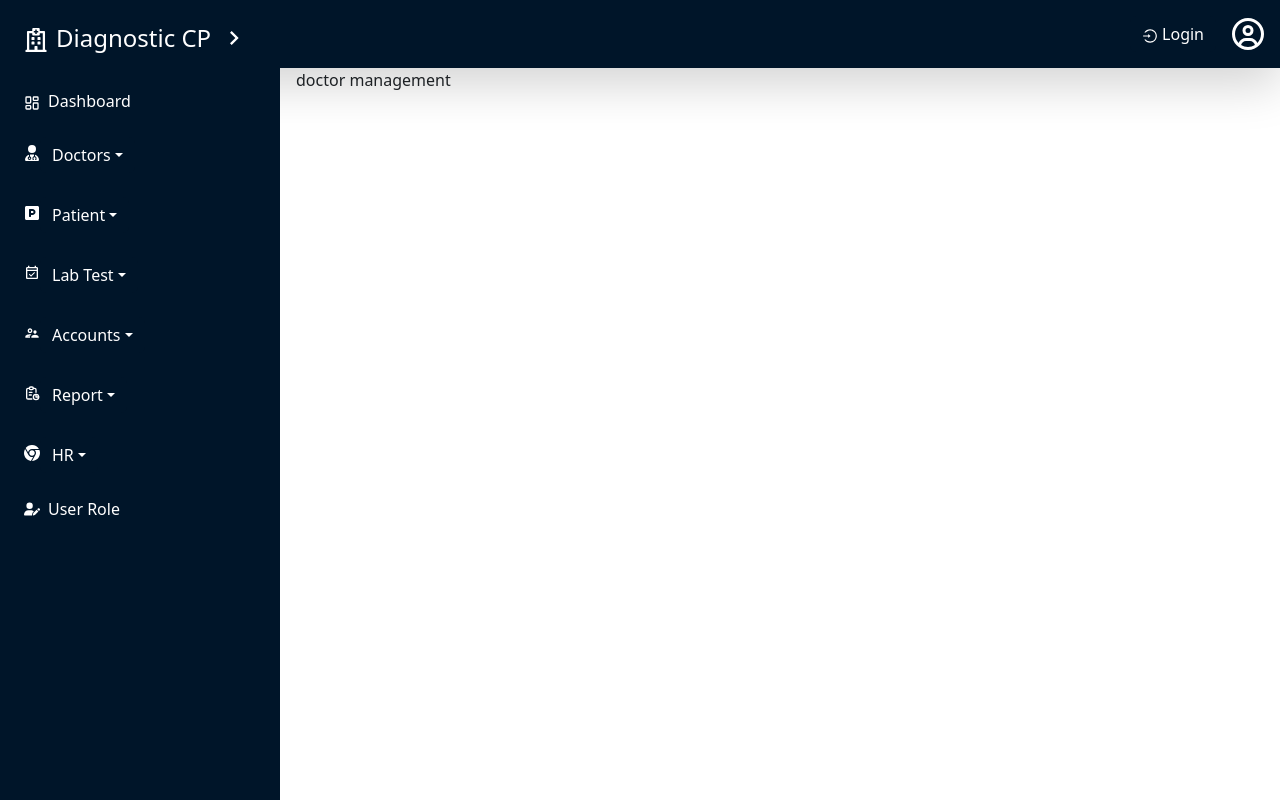
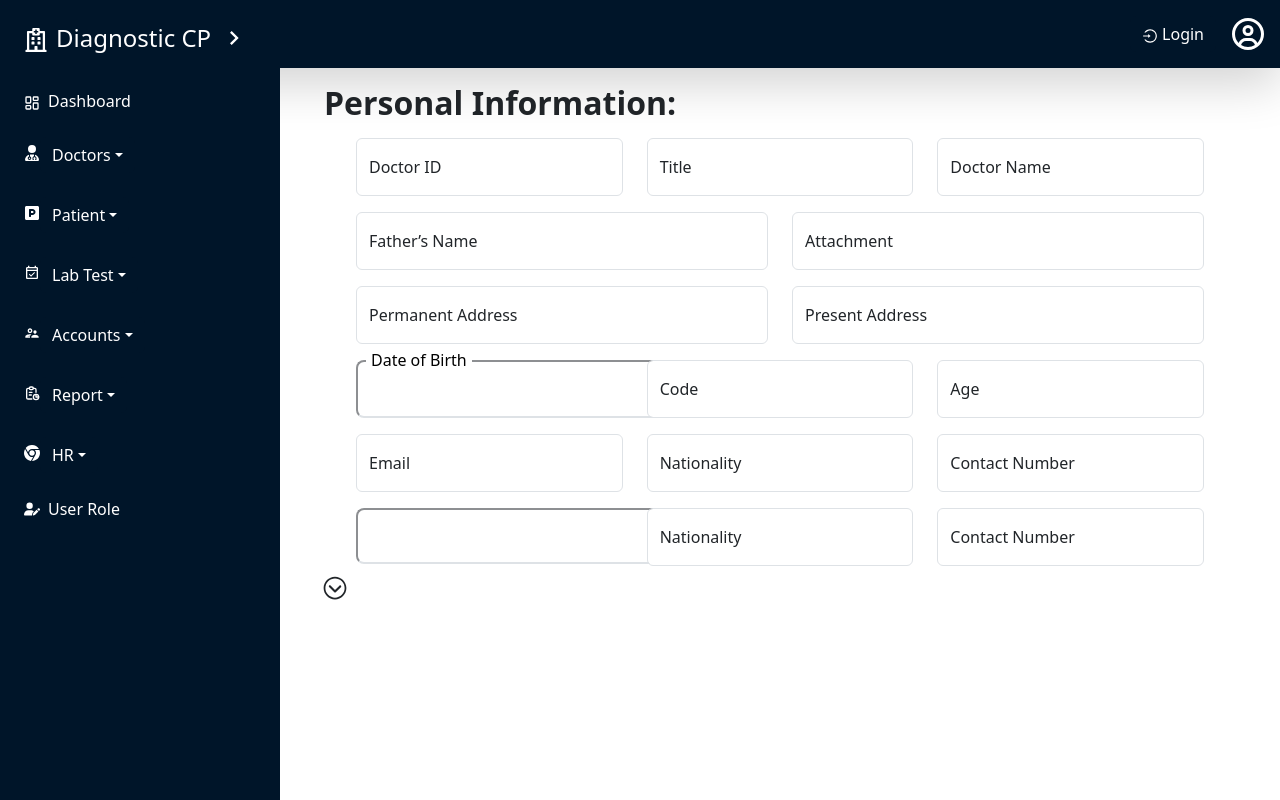
Before and after one commit to majbaulhoque/Hospital-Management-Systemstem, a React (Vite) app: page /doctor-management in a window 1280 px wide. Built offline with nearby package versions, Linux system fonts and the light colour scheme.

Commit message:
created doctor management form

```diff
--- a/package.json
+++ b/package.json
@@ -15,6 +15,7 @@
     "match-sorter": "^6.3.4",
     "react": "^18.3.1",
     "react-bootstrap": "^2.10.4",
+    "react-datepicker": "^7.3.0",
     "react-dom": "^18.3.1",
     "react-icons": "^5.3.0",
     "react-router-dom": "^6.26.1",
--- a/src/Pages/DoctorManagement/DoctorManagement.jsx
+++ b/src/Pages/DoctorManagement/DoctorManagement.jsx
@@ -1,9 +1,170 @@
-
+import { useState } from 'react';
+import FloatingLabel from 'react-bootstrap/FloatingLabel';
+import Form from 'react-bootstrap/Form';
+import DatePicker from 'react-datepicker';
+import 'react-datepicker/dist/react-datepicker.css';
+import '../../assets/styles/Doctor Management/DoctorManagementForm.css';
+import { IoIosArrowDropdown } from "react-icons/io";
 
 const DoctorManagement = () => {
+    const [selectedDate, setSelectedDate] = useState(null);
+
     return (
-        <div>
-            doctor management
+        <div className='container mx-lg-auto'>
+            <h2 className="fw-bolder m-3">Personal Information:</h2>
+            <div className='mx-3 mx-md-5 '>
+                <div className="row">
+                    <div className="col-12 col-md-6 col-lg-4">
+                        <FloatingLabel
+                            controlId="floatingDoctorId"
+                            label="Doctor ID"
+                            className="mb-3"
+                        >
+                            <Form.Control type="number" placeholder="Doctor ID" />
+                        </FloatingLabel>
+                    </div>
+                    <div className="col-12 col-md-6 col-lg-4">
+                        <FloatingLabel controlId="floatingTitle" label="Title" className='mb-3'>
+                            <Form.Control type="text" placeholder="Title" />
+                        </FloatingLabel>
+                    </div>
+                    <div className="col-12 col-md-6 col-lg-4">
+                        <FloatingLabel
+                            controlId="floatingDocName"
+                            label="Doctor Name"
+                            className="mb-3"
+                        >
+                            <Form.Control type="text" placeholder="Doctor Name" />
+                        </FloatingLabel>
+                    </div>
+                </div>
+                <div className="row">
+                    <div className="col-12 col-md-6">
+                        <FloatingLabel
+                            controlId="floatingFatherName"
+                            label="Father’s Name"
+                            className="mb-3"
+                        >
+                            <Form.Control type="text" placeholder="Father’s Name" />
+                        </FloatingLabel>
+                    </div>
+                    <div className="col-12 col-md-6">
+                        <FloatingLabel
+                            controlId="floatingAttachment"
+                            label="Attachment"
+                            className="mb-3"
+                        >
+                            <Form.Control type="text" placeholder="Attachment" />
+                        </FloatingLabel>
+                    </div>
+                </div>
+                <div className="row">
+                    <div className="col-12 col-md-6">
+                        <FloatingLabel
+                            controlId="floatingPermanentAddress"
+                            label="Permanent Address"
+                            className="mb-3"
+                        >
+                            <Form.Control type="text" placeholder="Permanent Address" />
+                        </FloatingLabel>
+                    </div>
+                    <div className="col-12 col-md-6">
+                        <FloatingLabel
+                            controlId="floatingPresentAddress"
+                            label="Present Address"
+                            className="mb-3"
+                        >
+                            <Form.Control type="text" placeholder="Present Address" />
+                        </FloatingLabel>
+                    </div>
+                </div>
+                <div className="row">
+                    <div className="col-12 col-md-6 col-lg-4 date-container">
+                        <div className="date-wrapper">
+                            <p className='date-title'>Date of Birth</p>
+                            <DatePicker
+                                selected={selectedDate}
+                                onChange={date => setSelectedDate(date)}
+                                dateFormat="dd/MM/yyyy"
+                                className='date-picker mb-3'
+                                showYearDropdown
+                                scrollableMonthYearDropdown
+                            />
+                        </div>
+                    </div>
+                    <div className="col-12 col-md-6 col-lg-4">
+                        <FloatingLabel
+                            controlId="floatingCode"
+                            label="Code"
+                            className="mb-3"
+                        >
+                            <Form.Control type="text" placeholder="Code" />
+                        </FloatingLabel>
+                    </div>
+                    <div className="col-12 col-md-6 col-lg-4">
+                        <FloatingLabel
+                            controlId="floatingAge"
+                            label="Age"
+                            className="mb-3"
+                        >
+                            <Form.Control type="text" placeholder="Age" />
+                        </FloatingLabel>
+                    </div>
+                </div>
+                <div className="row">
+                    <div className="col-12 col-md-4">
+                        <FloatingLabel
+                            controlId="floatingEmail"
+                            label="Email"
+                            className="mb-3"
+                        >
+                            <Form.Control type="email" placeholder="Email" />
+                        </FloatingLabel>
+                    </div>
+                    <div className="col-12 col-md-4">
+                        <FloatingLabel
+                            controlId="floatingNationality"
+                            label="Nationality"
+                            className="mb-3"
+                        >
+                            <Form.Control type="text" placeholder="Nationality" />
+                        </FloatingLabel>
+                    </div>
+                    <div className="col-12 col-md-4">
+                        <FloatingLabel
+                            controlId="floatingNumber"
+                            label="Contact Number"
+                            className="mb-3"
+                        >
+                            <Form.Control type="text" placeholder="Contact Number" />
+                        </FloatingLabel>
+                    </div>
+                </div>
+                <div className="row">
+                    <div className="col-12 col-md-4 gender-container">
+                        <input className='gender-input' />
+                        <IoIosArrowDropdown className='gender-icon h3' />
+                    </div>
+                    <div className="col-12 col-md-4">
+                        <FloatingLabel
+                            controlId="floatingNationality"
+                            label="Nationality"
+                            className="mb-3"
+                        >
+                            <Form.Control type="text" placeholder="Nationality" />
+                        </FloatingLabel>
+                    </div>
+                    <div className="col-12 col-md-4">
+                        <FloatingLabel
+                            controlId="floatingNumber"
+                            label="Contact Number"
+                            className="mb-3"
+                        >
+                            <Form.Control type="text" placeholder="Contact Number" />
+                        </FloatingLabel>
+                    </div>
+                </div>
+            </div>
         </div>
     );
 };
--- /dev/null
+++ b/src/assets/styles/Doctor Management/DoctorManagementForm.css
@@ -0,0 +1,58 @@
+.date-container {
+    position: relative;
+}
+
+.date-wrapper {
+    position: relative;
+    display: flex;
+    align-items: center;
+}
+
+.date-title {
+    position: absolute;
+    top: -12px;
+    left: 10px;
+    color: black;
+    background-color: white; /* Prevent overlapping text from being hidden */
+    padding: 0 5px; /* Add padding to avoid text clashing with background */
+    z-index: 2;
+}
+
+
+.date-picker {
+    border-color: #dee2e6;
+    width: 360px;
+    height: 58px;
+    border-radius: 8px;
+    /* z-index: 1; */
+}
+
+
+
+.gender-input{
+    width: 350px;
+    height: 56px;
+    border-radius: 8px;
+    border-color: #dee2e6;
+}
+
+.gender-container{
+    position: relative;
+}
+
+.gender-icon{
+    position: absolute;
+    margin-left: -35px;
+    margin-top: 10px;
+}
+
+@media (max-width: 576px) {
+    .date-picker {
+        height: 60px; /* Adjust height */
+        width: 342px; /* Ensure full width */
+    }
+
+    .date-icon {
+        right: 5px; /* Adjust icon position */
+    }
+}
```
Also changed, not shown: 1 other file (tests, documents, lock files or other folders).
